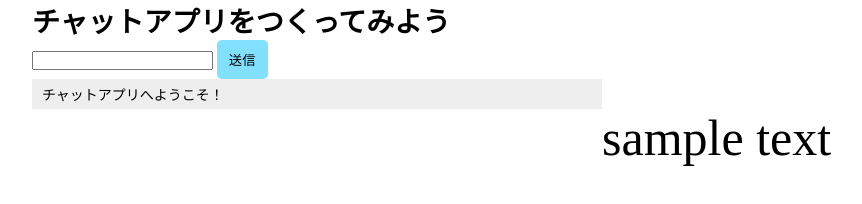
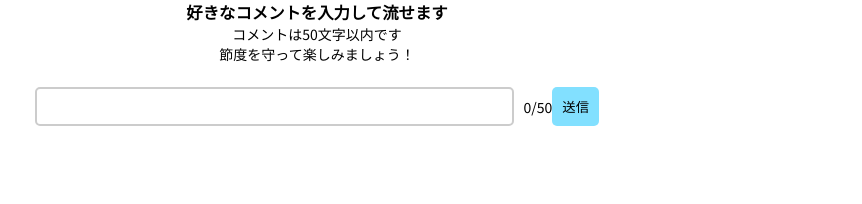
Before and after one commit to spellsa/komepoipoi, a website built with Vite: page frontend/index.html in a window 1280 px wide. Shown: the whole page, without its empty margins (323-1185 px from the left). Built offline with nearby package versions, Linux system fonts and the light colour scheme.

Commit message:
文字数カウント機能をつけ始めた

```diff
--- a/frontend/index.html
+++ b/frontend/index.html
@@ -2,19 +2,27 @@
 <html>
   <head>
     <meta charset="utf-8" />
-    <title>チャットアプリをつくってみよう</title>
-    <link rel="stylesheet" href="src/style.css" />
+    <title>こめぽいぽい</title>
+    <link rel="preconnect" href="https://fonts.googleapis.com" />
+    <link rel="preconnect" href="https://fonts.gstatic.com" crossorigin />
+    <link
+      href="https://fonts.googleapis.com/css2?family=Noto+Sans+JP:wght@100..900&family=Noto+Sans:ital,wght@0,100..900;1,100..900&display=swap"
+      rel="stylesheet"
+    />
+    <link rel="stylesheet" href="src/index.css" />
   </head>
   <body>
-    <h1>チャットアプリをつくってみよう</h1>
-    <form id="chatSend" action="">
-      <input id="chatText" autocomplete="off" />
+    <div class="header-info">
+      <h3>好きなコメントを入力して流せます</h3>
+      <p>コメントは50文字以内です</p>
+      <p>節度を守って楽しみましょう！</p>
+    </div>
+    <form id="chatForm" action="">
+      <input id="chatText" autocomplete="off" maxlength="50" />
+      <span id="charCount">0/50</span>
       <button class="sendButton">送信</button>
     </form>
-    <ul id="timeline">
-      <li>チャットアプリへようこそ！</li>
-    </ul>
-    <div class="scroll-text">sample text</div>
-    <script type="module" src="src/main.ts"></script>
+    <ul id="timeline"></ul>
+    <script type="module" src="src/index.ts"></script>
   </body>
 </html>
--- a/frontend/src/style.css
+++ b/frontend/src/index.css
@@ -5,26 +5,33 @@
 }
 body {
   font-size: 14px;
+  font-family: "Noto Sans JP", sans-serif;
   max-width: 600px;
   width: 100%;
   margin: 0 auto;
   padding: 0 15px;
 }
-.chatSend {
+
+.header-info {
+  text-align: center;
+  margin-bottom: 20px;
+}
+
+#chatForm {
+  display: flex;
+  align-items: center;
   padding: 3px;
-  position: fixed;
-  bottom: 0;
   width: 100%;
 }
-.chatText {
+#chatText {
   border: 2px solid #ccc;
   padding: 10px;
-  width: 90%;
-  margin-right: 0.5%;
+  flex: 1;
+  margin-right: 10px;
   border-radius: 5px;
 }
 .sendButton {
-  width: 9%;
+  width: auto;
   background: rgb(130, 224, 255);
   border: none;
   padding: 10px;
--- a/frontend/src/main.ts
+++ b/frontend/src/index.ts
@@ -1,6 +1,6 @@
 import { socket } from "./socket.ts";
 
-const form = document.getElementById("chatSend") as HTMLFormElement;
+const form = document.getElementById("chatForm") as HTMLFormElement;
 const input = document.getElementById("chatText") as HTMLInputElement;
 const timeline = document.getElementById("timeline") as HTMLUListElement;
 
```
